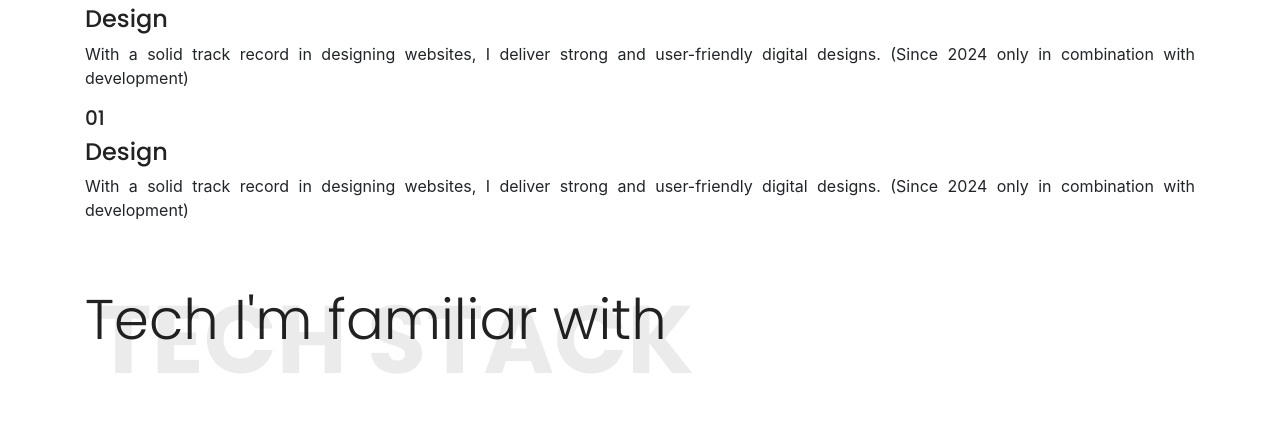
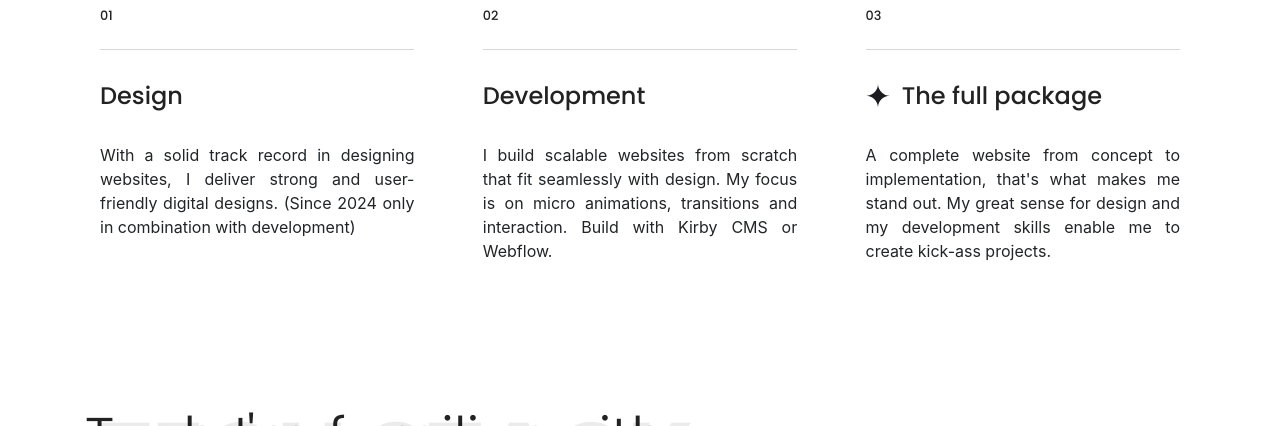
Before and after one commit to devgoswami37/Portfolio, a plain HTML site: page about/index.html in a window 1280 px wide. Shown: the part 724-1150 px from the top of the page. Drawn offline with nearby package versions, Linux system fonts and the light colour scheme.

Commit message:
third commit

```diff
--- a/about/index.css
+++ b/about/index.css
@@ -240,23 +240,179 @@ p {
   color: #8c8c8c;
 }
 
+.about-services {
+  padding-bottom: calc(var(--section-padding) / 1.8);
+  padding-top: calc(var(--section-padding)* .75);
+  /* background: var(--color-lightgray); */
+  margin-top: -1px;
+}
 
+
+:root {
+  --color-dark: #1C1D20;
+  --color-dark-dark: #141517;
+  --color-light: #FFFFFF;
+  --color-blue: #455CE9;
+  --color-blue-dark: #334BD3;
+  --color-gray: #999D9E;
+  --color-lightgray: #E9EAEB;
+  --color-white: #FFFFFF;
+  --color-border: rgba(28, 29, 32, 0.175);
+  --color-border-solid: #D2D2D2;
+  --color-border-light: rgba(255, 255, 255, 0.2);
+  --color-border-solid-light: #545557;
+  --color-text: #1C1D20;
+  --color-text-light: #FFF;
+  --alert-error: #ff4444;
+  --alert-success: #24C958;
+  --animation-primary: all .5s cubic-bezier(.7, 0, .3, 1);
+  --animation-fast: all .3s cubic-bezier(.7, 0, .3, 1);
+  --animation-smooth: all .7s cubic-bezier(.7, 0, .3, 1);
+  --animation-slow: all .9s cubic-bezier(.7, 0, .3, 1);
+  --section-padding: clamp(5em, 21vh, 12em);
+  --container-padding: clamp(2.5em, 8vw, 8em);
+  --gap-padding: clamp(1.5em, 4vw, 2.5em);
+}
+
+::selection {
+  background-color: var(--color-blue);
+  color: var(--color-white);
+  text-shadow: none;
+}
+
+.about-services .row:nth-child(1) {
+  padding-bottom: calc(var(--section-padding) / 2);
+  margin-left: 0;
+  padding-bottom: 4vw;
+}
+.row {
+  display: flex;
+  flex-wrap: wrap;
+  position: relative;
+}
 .flex-col {
   display: block;
   width: 100%;
   order: 2;
   position: relative;
 }
-.roww {
-  min-width: 60vh;
+
+.animate-dot {
+  opacity: 0;
+  animation: animateDot1 2s linear infinite;
+}
+.about-services .row:nth-child(2) {
+  width: calc(100% + calc(var(--container-padding) / 1.5));
+  margin-left: calc(var(--container-padding) / -1.5);
+}
+.row {
   display: flex;
   flex-wrap: wrap;
   position: relative;
 }
+.about-services .row:nth-child(2) .flex-col {
+  width: 33.333%;
+  padding-left: calc(var(--container-padding) / 1.5);
+}
+.flex-col {
+  display: block;
+  width: 100%;
+  order: 2;
+  position: relative;
+}
+.about-services .row:nth-child(2) .flex-col h5:nth-child(1) {
+  padding-bottom: 2em;
+}
+.about-services .row:nth-child(2) .flex-col h5 {
+  margin: 0;
+  font-size: .8em;
+}
+
+.about-services .row:nth-child(2) .flex-col .stripe {
+  margin-bottom: 2em;
+}
+.stripe {
+  display: block;
+  width: 100%;
+  height: 1px;
+  background-color: var(--color-border);
+}
+.about-services .row:nth-child(2) .flex-col h4 {
+  margin: 0;
+}
+
+.about-services .row:nth-child(2) .flex-col p:nth-child(4) {
+  padding-top: 2em;
+}
+h1:last-child, h2:last-child, h3:last-child, h4:last-child, p:last-child, p.big:last-child, p.small:last-child, a:last-child, strong:last-child {
+  margin-bottom: 0;
+}
+
+.about-services .row:nth-child(2) .flex-col svg path {
+  fill: var(--color-dark);
+}
+.about-services .row:nth-child(2) .flex-col svg {
+  width: 1em;
+  padding: 0;
+  margin-right: .25em;
+  transform: translate(0, -.05em);
+}
+svg:not(:root) {
+  overflow: hidden;
+}
+audio, canvas, iframe, img, svg, video {
+  vertical-align: middle;
+}
+svg {
+  max-width: none;
+  height: auto;
+  box-sizing: border-box;
+}
+
 .animate-dot {
   opacity: 0;
   animation: animateDot1 2s linear infinite;
 }
-.containerr{
-
+@keyframes animateDot1 {
+  0% {
+      opacity: 0;
+  }
+  20% {
+      opacity: 0;
+  }
+  30% {
+      opacity: 1;
+  }
+  90% {
+      opacity: 1;
+  }
 }
+@media screen and (max-width: 479px) {
+  .about-services {
+    padding-top: calc(var(--section-padding)* .55);
+    padding-bottom: calc(var(--section-padding)* .2);
+}
+  .about-services .row:nth-child(2) .flex-col {
+    width: 100%;
+    padding-left: 0;
+}
+.about-services .row:nth-child(2) {
+  width: 100%;
+  margin-left: 0;
+}
+.flex-col {
+ margin-bottom: 5vh;
+}
+.about-services .row:nth-child(1) {
+  padding-bottom: 2vh;
+}
+.about-services .row:nth-child(2) .flex-col h5:nth-child(1) {
+  padding-bottom: 1em;
+}
+.about-services .row:nth-child(2) .flex-col .stripe {
+  margin-bottom: 1em;
+}
+.about-services .row:nth-child(2) .flex-col p:nth-child(4) {
+  padding-top: 1em;
+}
+}
--- a/about/index.html
+++ b/about/index.html
@@ -101,33 +101,51 @@
                 </div>
             </div>
         </section>
-        <section>
-            <div class="containerr">
+        <section class="section about-services" data-scroll-section>
+            <div class="container">
                 <div class="row">
                     <div class="flex-col">
-                        <h2>"I can help you with" <span class="animate-dot">.</span><span class="animate-dot">.</span><span class="animate-dot">.</span></h2>
+                        <h2>I can help you with <span class="animate-dot">.</span><span
+                                class="animate-dot">.</span><span class="animate-dot">.</span></h2>
                     </div>
                 </div>
-                <div class="roww">
+                <div class="row">
                     <div class="flex-col">
                         <h5>01</h5>
                         <div class="stripe"></div>
                         <h4>Design</h4>
-                        <p>With a solid track record in designing websites, I deliver strong and user-friendly digital designs. (Since 2024 only in combination with development)</p>
+                        <p>With a solid track record in designing websites, I deliver strong and user-friendly digital
+                            designs. (Since 2024 only in combination with development)</p>
                     </div>
                     <div class="flex-col">
-                        <h5>01</h5>
+                        <h5>02</h5>
                         <div class="stripe"></div>
-                        <h4>Design</h4>
-                        <p>With a solid track record in designing websites, I deliver strong and user-friendly digital designs. (Since 2024 only in combination with development)</p>
-
+                        <h4>Development</h4>
+                        <p>I build scalable websites from scratch that fit seamlessly with design. My focus is on micro
+                            animations, transitions and interaction. Build with Kirby CMS or Webflow.</p>
                     </div>
                     <div class="flex-col">
-                        <h5>01</h5>
+                        <h5>03</h5>
                         <div class="stripe"></div>
-                        <h4>Design</h4>
-                        <p>With a solid track record in designing websites, I deliver strong and user-friendly digital designs. (Since 2024 only in combination with development)</p>
-
+                        <h4><span>
+                                <?xml version="1.0" encoding="UTF-8"?>
+                                <svg width="100px" height="100px" viewBox="0 0 100 100" version="1.1"
+                                    xmlns="http://www.w3.org/2000/svg" xmlns:xlink="http://www.w3.org/1999/xlink">
+                                    <title>Oval + Oval + Oval + Oval Mask</title>
+                                    <g id="Page-1" stroke="none" stroke-width="1" fill="none" fill-rule="evenodd">
+                                        <g id="Artboard" transform="translate(-468.000000, -671.000000)" fill="#FFFFFF">
+                                            <g id="Oval-+-Oval-+-Oval-+-Oval-Mask"
+                                                transform="translate(468.000000, 671.000000)">
+                                                <path
+                                                    d="M99.1731586,50.0066986 C71.9402858,50.4482381 50,72.6619049 50,100 L50,100 L49.9933014,99.1731586 C49.5517619,71.9402858 27.3380951,50 0,50 L0,50 L0.826841425,49.9933014 C28.0597142,49.5517619 50,27.3380951 50,0 L50,0 L50.0066986,0.826841425 C50.4482381,28.0597142 72.6619049,50 100,50 L100,50 Z"
+                                                    id="Combined-Shape"></path>
+                                            </g>
+                                        </g>
+                                    </g>
+                                </svg>
+                            </span>The full package</h4>
+                        <p>A complete website from concept to implementation, that's what makes me stand out. My great
+                            sense for design and my development skills enable me to create kick-ass projects.</p>
                     </div>
                 </div>
             </div>
```
